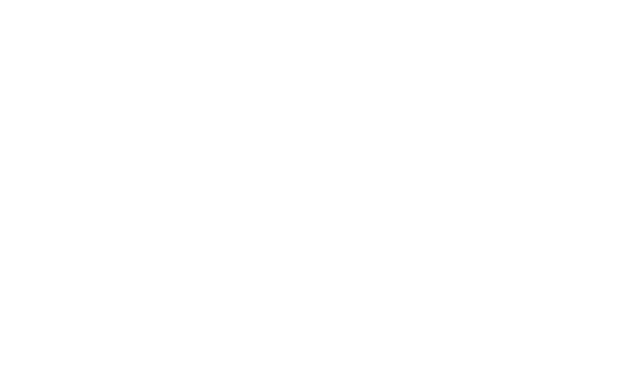
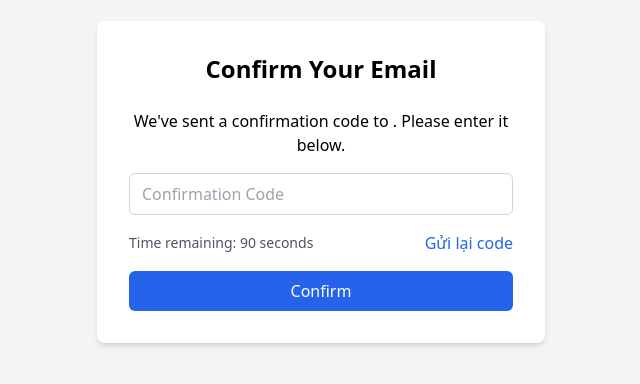
Before and after one commit to highlamjay/fe-bookingskin, a React (Vite) app: page /confirm in a window 1280 px wide. Before the commit this address had no page. Shown: the part 218-602 px from the top of the page, without its empty margins (319-959 px from the left). Built offline with nearby package versions, Linux system fonts and the light colour scheme.

Commit message:
bacommit

```diff
--- a/package.json
+++ b/package.json
@@ -10,6 +10,7 @@
     "preview": "vite preview"
   },
   "dependencies": {
+    "next": "^15.1.4",
     "react": "^18.3.1",
     "react-dom": "^18.3.1",
     "react-icons": "^5.4.0",
--- /dev/null
+++ b/src/components/Confirm.jsx
@@ -0,0 +1,98 @@
+'use client'
+
+import { useState, useEffect } from 'react'
+import { useSearchParams } from 'next/navigation'
+import {Link} from 'react-router-dom'
+
+export default function ConfirmPage() {
+  const [confirmationCode, setConfirmationCode] = useState('')
+  const [timeLeft, setTimeLeft] = useState(90)
+  const searchParams = useSearchParams()
+
+  // Kiểm tra xem searchParams có hợp lệ không
+  const email = searchParams ? searchParams.get('email') : null
+  const correctCode = searchParams ? searchParams.get('code') : null
+
+  // Kiểm tra xem email hay mã xác thực có hợp lệ không
+  const isValid = email && correctCode
+
+  useEffect(() => {
+    let timer;
+    if (isValid) {
+      timer = setInterval(() => {
+        setTimeLeft((prevTime) => {
+          if (prevTime <= 1) {
+            clearInterval(timer)
+            return 0
+          }
+          return prevTime - 1
+        })
+      }, 1000)
+    }
+
+    return () => clearInterval(timer)
+  }, [isValid])
+
+  const handleSubmit = (e) => {
+    e.preventDefault()
+    if (confirmationCode === correctCode) {
+      console.log('Confirmation successful')
+      // Điều hướng đến trang login
+      window.location.href = '/login'
+    } else {
+      alert('Invalid confirmation code. Please try again.')
+    }
+  }
+
+  const handleResendCode = () => {
+    // Logic để gửi lại mã xác nhận
+    console.log('Resending confirmation code...')
+    // Ví dụ: Gọi API để gửi mã mới
+  }
+
+  return (
+    <div className="min-h-screen flex items-center justify-center bg-gray-100">
+      <div className="bg-white p-8 rounded-lg shadow-md w-full max-w-md">
+        <h2 className="text-2xl font-bold text-center mb-6">Confirm Your Email</h2>
+        <p className="text-center mb-4">
+          We&apos;ve sent a confirmation code to {email}. Please enter it below.
+        </p>
+        <form onSubmit={handleSubmit} className="space-y-4">
+          <div>
+            <input
+              type="text"
+              placeholder="Confirmation Code"
+              value={confirmationCode}
+              onChange={(e) => setConfirmationCode(e.target.value)}
+              required
+              className="w-full px-3 py-2 border border-gray-300 rounded-md focus:outline-none focus:ring-2 focus:ring-blue-500"
+            />
+          </div>
+          <div className="flex items-center justify-between">
+            <span className="text-sm text-gray-600">Time remaining: {timeLeft} seconds</span>
+            <button
+              type="button"
+              onClick={handleResendCode}
+              className={`ml-4 text-blue-600 hover:underline`}
+              disabled={timeLeft > 0}
+            >
+              Gửi lại code
+            </button>
+          </div>
+          <button
+            type="submit"
+            className="w-full bg-blue-600 text-white py-2 rounded-md hover:bg-blue-700 focus:outline-none focus:ring-2 focus:ring-blue-500 focus:ring-offset-2"
+            disabled={timeLeft === 0}
+          >
+            Confirm <Link to="/login" className="underline"></Link>
+          </button>
+        </form>
+        {timeLeft === 0 && (
+          <p className="mt-4 text-sm text-center text-red-600">
+            Time expired. Please <Link to="/register" className="underline">register again</Link>.
+          </p>
+        )}
+      </div>
+    </div>
+  )
+}
--- a/src/components/Login.jsx
+++ b/src/components/Login.jsx
@@ -1,23 +1,38 @@
-'use client';
+'use client'
 
-import { useState } from 'react';
-import { Link } from 'react-router-dom';
-import { FaGoogle, FaFacebook } from 'react-icons/fa';
+import { useState, useEffect } from 'react'
+import {Link} from 'react-router-dom'
+import { useSearchParams } from 'next/navigation'
+import { FaGoogle, FaFacebook } from 'react-icons/fa'
 
 export default function LoginPage() {
-  const [email, setEmail] = useState('');
-  const [password, setPassword] = useState('');
+  const [email, setEmail] = useState('')
+  const [password, setPassword] = useState('')
+  const [showSuccessMessage, setShowSuccessMessage] = useState(false)
+  const searchParams = useSearchParams()
+
+  useEffect(() => {
+    if (searchParams && searchParams.get('registered') === 'true') {
+      setShowSuccessMessage(true)
+      const timer = setTimeout(() => setShowSuccessMessage(false), 5000)
+      return () => clearTimeout(timer)
+    }
+  }, [searchParams])
 
   const handleSubmit = (e) => {
-    e.preventDefault();
-    // Handle login logic here
-    console.log('Login attempted with:', email, password);
-  };
+    e.preventDefault()
+    console.log('Login attempted with:', email, password)
+  }
 
   return (
     <div className="min-h-screen flex items-center justify-center bg-gray-100">
       <div className="bg-white p-8 rounded-lg shadow-md w-full max-w-md">
         <h2 className="text-2xl font-bold text-center mb-6">Login</h2>
+        {showSuccessMessage && (
+          <div className="mb-4 p-2 bg-green-100 text-green-700 rounded">
+            Registration successful! You can now log in.
+          </div>
+        )}
         <form onSubmit={handleSubmit} className="space-y-4">
           <div>
             <input
@@ -66,5 +81,5 @@ export default function LoginPage() {
         </div>
       </div>
     </div>
-  );
+  )
 }
--- a/src/components/Register.jsx
+++ b/src/components/Register.jsx
@@ -1,19 +1,30 @@
-'use client';
+'use client'
 
-import { useState } from 'react';
-import { Link } from 'react-router-dom';
+import { useState } from 'react'
+import { Link } from 'react-router-dom'
 
 export default function RegisterPage() {
-  const [email, setEmail] = useState('');
-  const [username, setUsername] = useState('');
-  const [password, setPassword] = useState('');
-  const [confirmPassword, setConfirmPassword] = useState('');
+  const [email, setEmail] = useState('')
+  const [username, setUsername] = useState('')
+  const [password, setPassword] = useState('')
+  const [confirmPassword, setConfirmPassword] = useState('')
 
   const handleSubmit = (e) => {
-    e.preventDefault();
-    // Handle registration logic here
-    console.log('Registration attempted with:', email, username, password, confirmPassword);
-  };
+    e.preventDefault()
+
+    // Kiểm tra xem mật khẩu và xác nhận mật khẩu có khớp không
+    if (password !== confirmPassword) {
+      alert("Mật khẩu không khớp. Vui lòng thử lại.")
+      return
+    }
+
+    // Tạo mã xác nhận ngẫu nhiên
+    const confirmationCode = Math.floor(100000 + Math.random() * 900000).toString()
+    console.log('Confirmation code:', confirmationCode)
+
+    // Điều hướng đến trang xác nhận với email và mã xác nhận
+    window.location.href = `/confirm?email=${encodeURIComponent(email)}&code=${confirmationCode}`
+  }
 
   return (
     <div className="min-h-screen flex items-center justify-center bg-gray-100">
@@ -64,7 +75,9 @@ export default function RegisterPage() {
             type="submit"
             className="w-full bg-blue-600 text-white py-2 rounded-md hover:bg-blue-700 focus:outline-none focus:ring-2 focus:ring-blue-500 focus:ring-offset-2"
           >
+            <Link to="/confirm" className="text-blue-600 text-white hover:underline">
             Register
+          </Link>
           </button>
         </form>
         <p className="mt-4 text-sm text-center">
@@ -75,5 +88,5 @@ export default function RegisterPage() {
         </p>
       </div>
     </div>
-  );
+  )
 }
--- a/src/main.jsx
+++ b/src/main.jsx
@@ -7,6 +7,7 @@ import Login from './components/Login.jsx';
 import Register from './components/Register.jsx';
 import ForgotPassword from './components/ForgotPassword.jsx';
 import Products from './components/Products.jsx';
+import Confirm from './components/Confirm.jsx';
 import './index.css';
 
 const root = ReactDOM.createRoot(document.getElementById('root'));
@@ -19,6 +20,7 @@ root.render(
         <Route path="/register" element={<Register />} />
         <Route path="/forgot-password" element={<ForgotPassword />} />
         <Route path="/products" element={<Products />} />
+        <Route path="/confirm" element={<Confirm />} />
         {/* Thêm các route khác nếu cần */}
       </Routes>
     </BrowserRouter>
```
Also changed, not shown: 1 other file (tests, documents, lock files or other folders).
